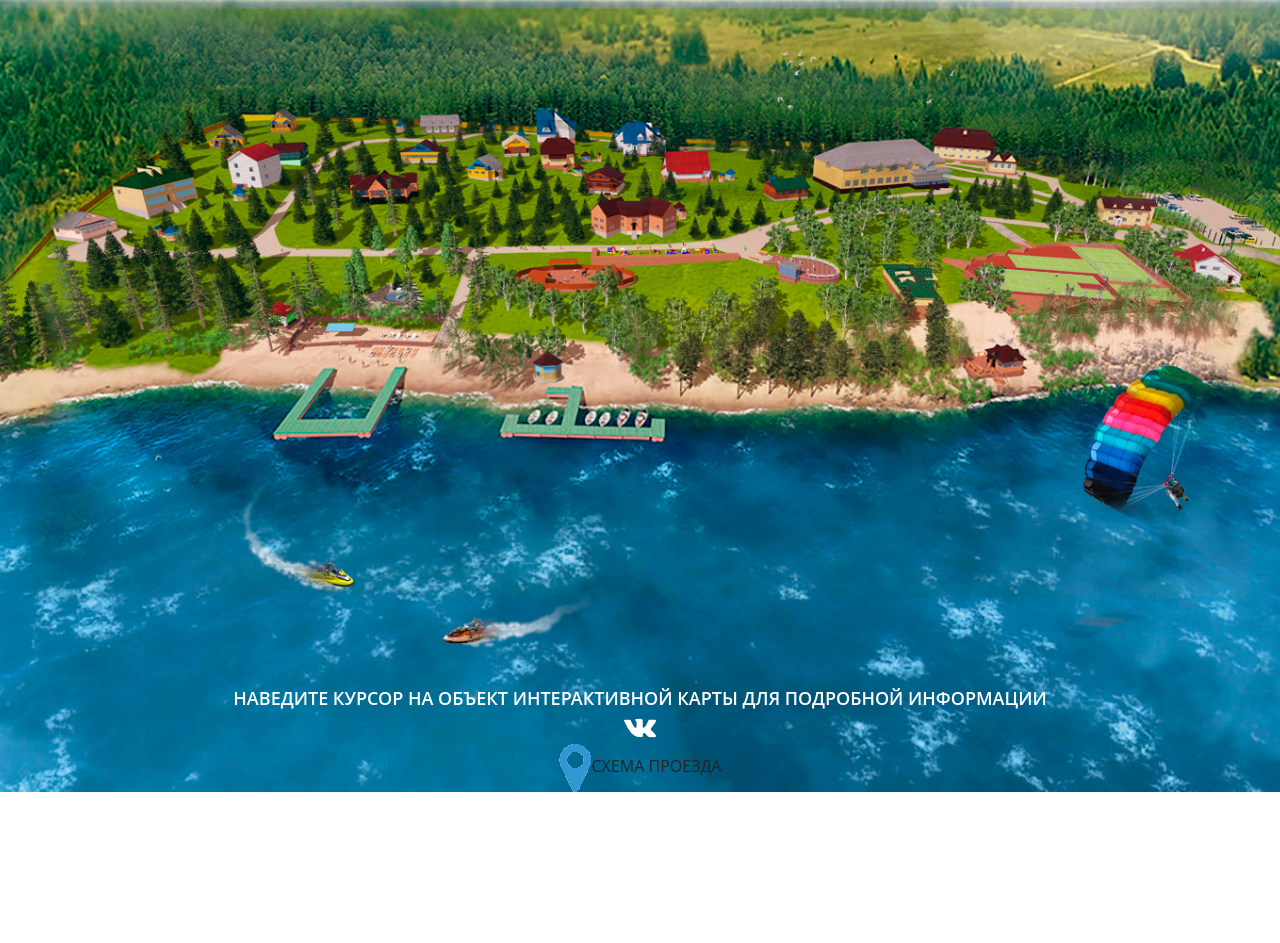
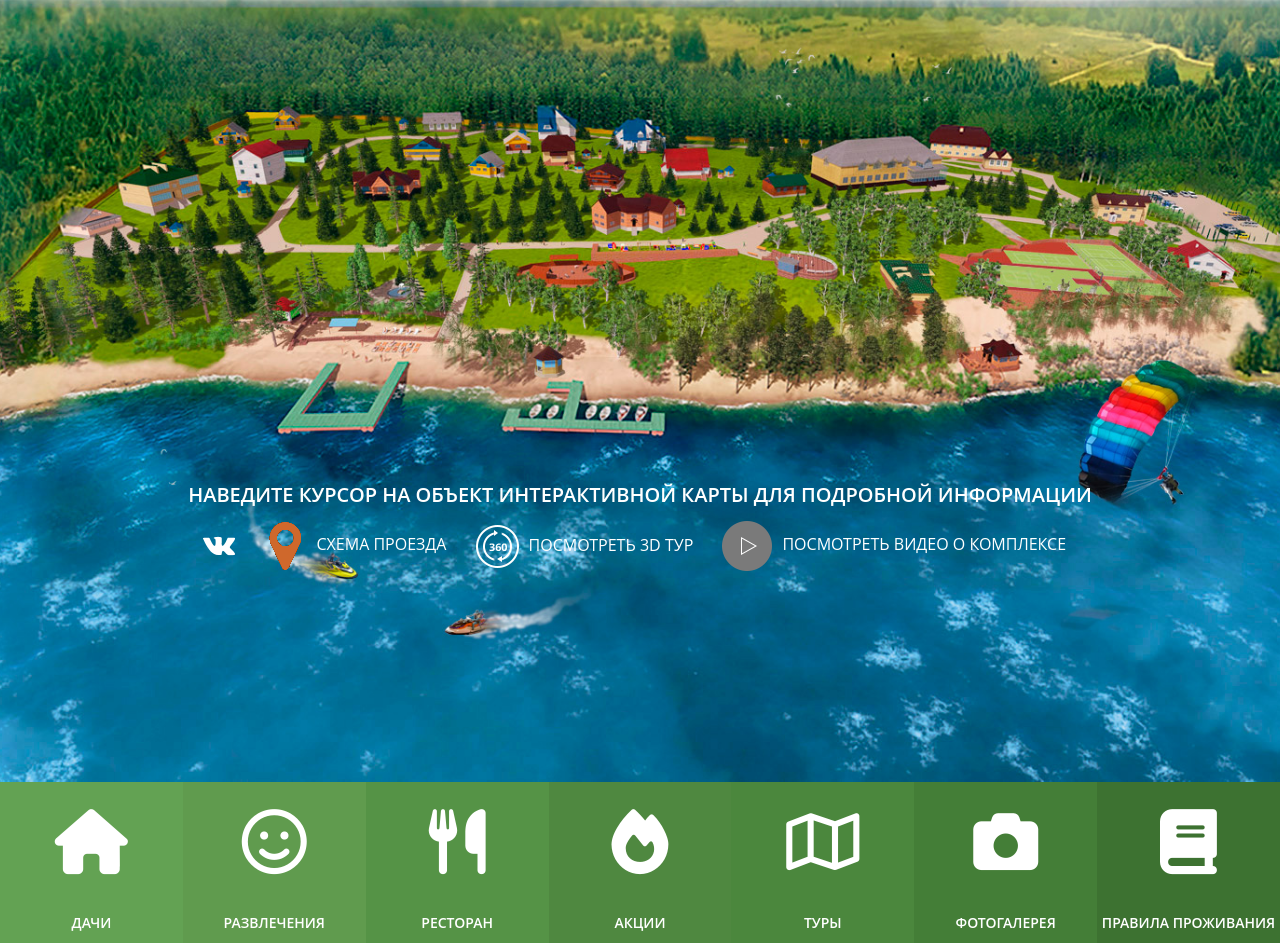
Before and after one commit to sany5881/terenkul, a website: page src/index.html in a window 1280 px wide. Shown: the part 200-1143 px from the top of the page. Before the commit the page ends 992 px from the top, so only its background shows below. Drawn offline with Linux system fonts and the light colour scheme.

Commit message:
update +map menu + bg 15/02

```diff
--- a/src/index.html
+++ b/src/index.html
@@ -7,6 +7,7 @@
     <title>Сфера | Семейный загородный комплекс на озере Большой Теренкуль</title>
     <link rel="stylesheet" href="css/bootstrap-reboot.min.css">
     <link rel="stylesheet" href="css/bootstrap-grid.min.css">
+    <link rel="stylesheet" href="https://cdnjs.cloudflare.com/ajax/libs/font-awesome/6.2.1/css/all.min.css">
     <link rel="stylesheet" href="css/style.min.css">
 </head>
 <body>
@@ -36,12 +37,29 @@
                     </div>
         </div>
     </header>
+
     <div class="map">
         <div class="bottom_menu">
-            <div class="bottom_menu__instruction">НАВЕДИТЕ КУРСОР НА ОБЪЕКТ ИНТЕРАКТИВНОЙ КАРТЫ ДЛЯ ПОДРОБНОЙ ИНФОРМАЦИИ</div>
-            <div class="bottom_menu__link-vk"><img src="img/vk.png" alt="vk"></div>
-            <div class="bottom_menu__roadmap"><img src="img/icon_map.png" alt="roadmap">Схема проезда</div>
+                <div class="bottom_menu__instruction">НАВЕДИТЕ КУРСОР НА ОБЪЕКТ ИНТЕРАКТИВНОЙ КАРТЫ ДЛЯ ПОДРОБНОЙ ИНФОРМАЦИИ</div>
+                <a href="#" class="bottom_menu__link-vk"><img src="img/vk.png" alt="vk"></a>
+                <a href="#" class="bottom_menu__roadmap"><img src="img/icon_map.png" alt="roadmap"> Схема проезда</a>
+                <a href="#" class="bottom_menu__3d-tour"><img src="img/360.png" alt="3d-tour">Посмотреть 3D Тур</a>
+                <a href="#" class="bottom_menu__video"><img src="img/btn-play.png" alt="play-video">Посмотреть видео о комплексе</a>
         </div>
     </div>
+
+    <div class="service__wrapper">
+        <div class="service__item service__item_bg1"><a href="#"><i class="fa fa-home" aria-hidden="true"></i>Дачи</a></div>
+        <div class="service__item service__item_bg2"><a href="#"><i class="fa fa-smile-o" aria-hidden="true"></i>Развлечения</a></div>
+        <div class="service__item service__item_bg3"><a href="#"><i class="fa fa-cutlery" aria-hidden="true"></i>Ресторан</a></div>
+        <div class="service__item service__item_bg4"><a href="#"><i class="fa fa-fire" aria-hidden="true"></i>Акции</a></div>
+        <div class="service__item service__item_bg5"><a href="#"><i class="fa fa-map-o" aria-hidden="true"></i>Туры</a></div>
+        <div class="service__item service__item_bg6"><a href="#"><i class="fa fa-camera" aria-hidden="true"></i>Фотогалерея</a></div>
+        <div class="service__item service__item_bg7"><a href="#"><i class="fa fa-book" aria-hidden="true"></i>Правила проживания</a></div>
+    </div>
+
+    <div id="bg"></div>
+    <script src="js/background.js"></script>
+    <script src="https://use.fontawesome.com/30c72dc692.js"></script>
 </body>
 </html>
--- /dev/null
+++ b/src/js/background.js
@@ -0,0 +1,121 @@
+var refreshDuration = 10000;
+var refreshTimeout;
+var numPointsX;
+var numPointsY;
+var unitWidth;
+var unitHeight;
+var points;
+
+function onLoad()
+{
+    var svg = document.createElementNS('http://www.w3.org/2000/svg', 'svg');
+    svg.setAttribute('width',window.innerWidth);
+    svg.setAttribute('height',window.innerHeight);
+    document.querySelector('#bg').appendChild(svg);
+
+    var unitSize = (window.innerWidth+window.innerHeight)/20;
+    numPointsX = Math.ceil(window.innerWidth/unitSize)+1;
+    numPointsY = Math.ceil(window.innerHeight/unitSize)+1;
+    unitWidth = Math.ceil(window.innerWidth/(numPointsX-1));
+    unitHeight = Math.ceil(window.innerHeight/(numPointsY-1));
+
+    points = [];
+
+    for(var y = 0; y < numPointsY; y++) {
+        for(var x = 0; x < numPointsX; x++) {
+            points.push({x:unitWidth*x, y:unitHeight*y, originX:unitWidth*x, originY:unitHeight*y});
+        }
+    }
+
+    randomize();
+
+    for(var i = 0; i < points.length; i++) {
+        if(points[i].originX != unitWidth*(numPointsX-1) && points[i].originY != unitHeight*(numPointsY-1)) {
+            var topLeftX = points[i].x;
+            var topLeftY = points[i].y;
+            var topRightX = points[i+1].x;
+            var topRightY = points[i+1].y;
+            var bottomLeftX = points[i+numPointsX].x;
+            var bottomLeftY = points[i+numPointsX].y;
+            var bottomRightX = points[i+numPointsX+1].x;
+            var bottomRightY = points[i+numPointsX+1].y;
+
+            var rando = Math.floor(Math.random()*2);
+
+            for(var n = 0; n < 2; n++) {
+                var polygon = document.createElementNS(svg.namespaceURI, 'polygon');
+
+                if(rando==0) {
+                    if(n==0) {
+                        polygon.point1 = i;
+                        polygon.point2 = i+numPointsX;
+                        polygon.point3 = i+numPointsX+1;
+                        polygon.setAttribute('points',topLeftX+','+topLeftY+' '+bottomLeftX+','+bottomLeftY+' '+bottomRightX+','+bottomRightY);
+                    } else if(n==1) {
+                        polygon.point1 = i;
+                        polygon.point2 = i+1;
+                        polygon.point3 = i+numPointsX+1;
+                        polygon.setAttribute('points',topLeftX+','+topLeftY+' '+topRightX+','+topRightY+' '+bottomRightX+','+bottomRightY);
+                    }
+                } else if(rando==1) {
+                    if(n==0) {
+                        polygon.point1 = i;
+                        polygon.point2 = i+numPointsX;
+                        polygon.point3 = i+1;
+                        polygon.setAttribute('points',topLeftX+','+topLeftY+' '+bottomLeftX+','+bottomLeftY+' '+topRightX+','+topRightY);
+                    } else if(n==1) {
+                        polygon.point1 = i+numPointsX;
+                        polygon.point2 = i+1;
+                        polygon.point3 = i+numPointsX+1;
+                        polygon.setAttribute('points',bottomLeftX+','+bottomLeftY+' '+topRightX+','+topRightY+' '+bottomRightX+','+bottomRightY);
+                    }
+                }
+                polygon.setAttribute('fill','rgba(0,0,0,'+(Math.random()/3)+')');
+                var animate = document.createElementNS('http://www.w3.org/2000/svg','animate');
+                animate.setAttribute('fill','freeze');
+                animate.setAttribute('attributeName','points');
+                animate.setAttribute('dur',refreshDuration+'ms');
+                animate.setAttribute('calcMode','linear');
+                polygon.appendChild(animate);
+                svg.appendChild(polygon);
+            }
+        }
+    }
+
+    refresh();
+
+}
+
+function randomize() {
+    for(var i = 0; i < points.length; i++) {
+        if(points[i].originX != 0 && points[i].originX != unitWidth*(numPointsX-1)) {
+            points[i].x = points[i].originX + Math.random()*unitWidth-unitWidth/2;
+        }
+        if(points[i].originY != 0 && points[i].originY != unitHeight*(numPointsY-1)) {
+            points[i].y = points[i].originY + Math.random()*unitHeight-unitHeight/2;
+        }
+    }
+}
+
+function refresh() {
+    randomize();
+    for(var i = 0; i < document.querySelector('#bg svg').childNodes.length; i++) {
+        var polygon = document.querySelector('#bg svg').childNodes[i];
+        var animate = polygon.childNodes[0];
+        if(animate.getAttribute('to')) {
+            animate.setAttribute('from',animate.getAttribute('to'));
+        }
+        animate.setAttribute('to',points[polygon.point1].x+','+points[polygon.point1].y+' '+points[polygon.point2].x+','+points[polygon.point2].y+' '+points[polygon.point3].x+','+points[polygon.point3].y);
+        animate.beginElement();
+    }
+    refreshTimeout = setTimeout(function() {refresh();}, refreshDuration);
+}
+
+function onResize() {
+    document.querySelector('#bg svg').remove();
+    clearTimeout(refreshTimeout);
+    onLoad();
+}
+
+window.onload = onLoad;
+window.onresize = onResize;
--- a/src/sass/base/_mixins.scss
+++ b/src/sass/base/_mixins.scss
@@ -0,0 +1,12 @@
+@mixin bottom-menu__links {
+    display: inline-block;
+    font-size: 16px;
+    font-weight: 500;
+    color: #fff;
+    text-transform: uppercase;
+    padding: 0 10px 0 15px;
+    text-decoration: none;
+    img {
+        padding: 0 10px 0 0;
+    }
+}
--- /dev/null
+++ b/src/sass/blocks/_body.scss
@@ -0,0 +1,8 @@
+#bg {
+    position: fixed;
+	left: 0;
+	right: 0;
+	top: 0;
+	overflow: hidden;
+	z-index: -1;
+}
--- a/src/sass/blocks/_map.scss
+++ b/src/sass/blocks/_map.scss
@@ -1,27 +1,127 @@
 .map {
     display: flex;
     justify-content: center;
-    min-height: 900px;
+    min-height: 890px;
     background: url(../../img/site_phone.jpg) center (center/cover) no-repeat;
 
     .bottom_menu {
-        display: flex;
-        flex-direction: column;
-        justify-content: flex-end;
-        align-items: center;
+        display: inline-block;
+        vertical-align: bottom;
+        position: absolute;
+        bottom: 0;
 
         &__instruction {
             color:#fff;
-            font-size: 18px;
+            font-size: 20px;
             font-weight: 600;
+            margin: -120px auto 0 auto;
         }
 
         &__link-vk {
-            display: flex;
+            display: inline-block;
+            padding: 20px 15px 0 15px;
         }
 
         &__roadmap {
-            text-transform: uppercase;
+            @include bottom-menu__links;
+            img {
+                filter: invert(1);
+            }
+        }
+
+        &__3d-tour {
+            @include bottom-menu__links;
+        }
+
+        &__video {
+            @include bottom-menu__links;
         }
     }
 }
+
+.service {
+
+    &__wrapper {
+        display: block;
+        position: relative;
+    }
+
+    &__item {
+        background-color: #63a253;
+        text-transform: uppercase;
+        text-align: center;
+        float: left;
+        width: 14.28571%;
+        padding: 0 0 10px 0;
+        transition: all 0.3s ease-in-out;
+        -webkit-transition: all 0.3s ease-in-out;
+        line-height: 20px;
+
+        a {
+            text-decoration: none;
+            color: #fff;
+            font-size: 14px;
+            font-weight: 600;
+            transition: all 0.3s ease-in-out;
+            -webkit-transition: all 0.3s ease-in-out;
+
+            i {
+                position: relative;
+                display: block;
+                width: 120px;
+                height: 120px;
+                margin: 0 auto 10px auto;
+                line-height: 120px;
+                text-align: center;
+                font-size: 65px;
+                color: #fff;
+                transition: all 0.3s ease-in-out;
+                -webkit-transition: all 0.3s ease-in-out;
+            }
+        }
+
+        &:hover {
+            transform:translateY(-10px);
+            margin-top:-20px;
+            padding-top:20px;
+            transition: all 0.3s ease-in-out;
+            -webkit-transition: all 0.3s ease-in-out;
+        }
+
+        &_bg1 {
+            background-color: #63a253;
+        }
+        &_bg2 {
+            background-color: #609b4e;
+        }
+        &_bg3 {
+            background-color: #559346;
+        }
+        &_bg4 {
+            background-color: #4f8840;
+        }
+        &_bg5 {
+            background-color: #4b873d;
+        }
+        &_bg6 {
+            background-color: #447e37;
+        }
+        &_bg7 {
+            background-color: #3d7231;
+        }
+    }
+}
+
+.fa.fa-smile-o {
+    font-family: "Font Awesome 6 Free";
+    font-weight: 400;
+}
+
+.fa.fa-map-o {
+    font-family: "Font Awesome 6 Free";
+    font-weight: 400;
+}
+
+.service__item:hover i {
+    transform:translateY(-20px);
+}
--- a/src/sass/style.scss
+++ b/src/sass/style.scss
@@ -7,3 +7,4 @@
 
 @import 'blocks/header';
 @import 'blocks/map';
+@import 'blocks/body';
```
Also changed, not shown: src/css/style.min.css, src/img/360.png (added), src/img/btn-play.png (added), src/sass/base/_variables.scss (line endings or trailing spaces).
